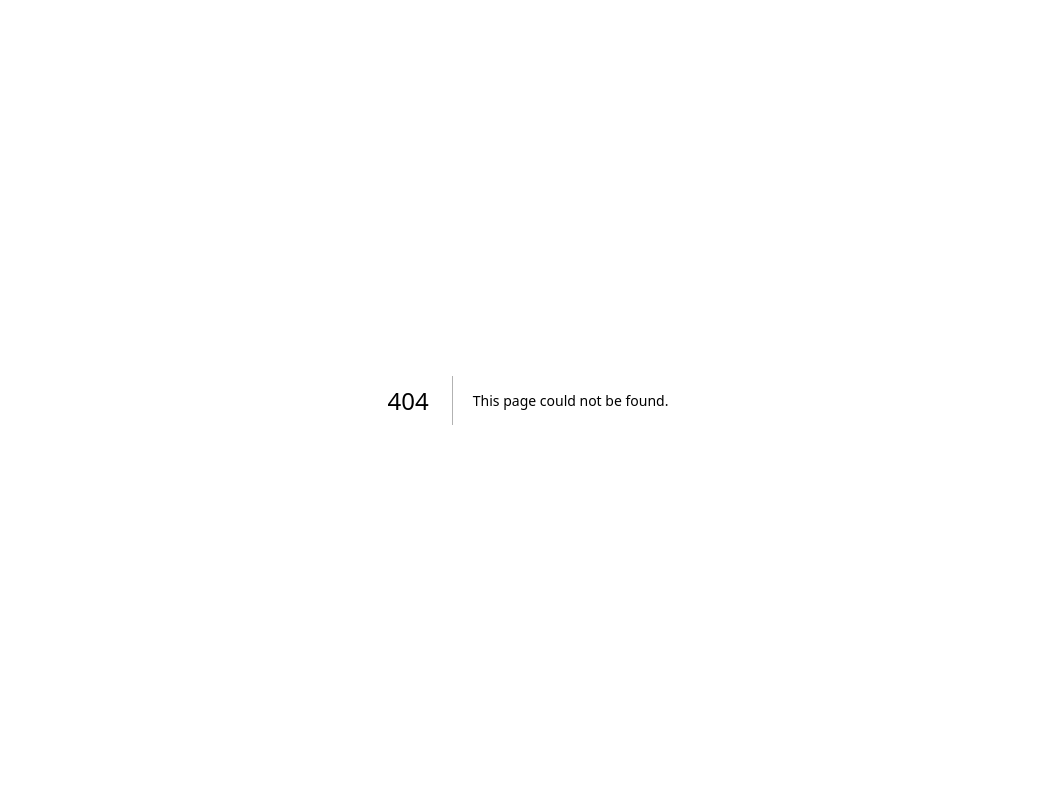
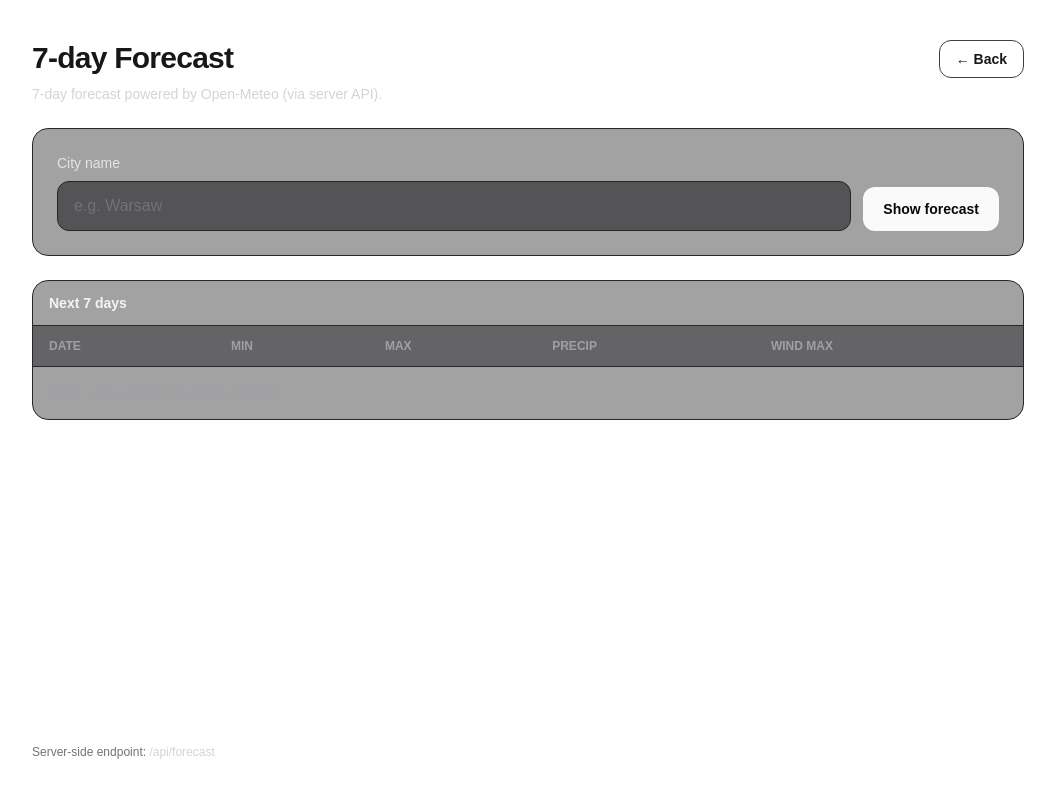
Before and after one commit to DawidZabek/weather-app, a Next.js app: page /forecast in a window 1280 px wide. Before the commit this address had no page. Shown: the whole page, without its empty margins (112-1167 px from the left). Built offline with nearby package versions, Linux system fonts and the light colour scheme.

Commit message:
Add forecast

```diff
--- /dev/null
+++ b/app/api/forecast/route.ts
@@ -0,0 +1,90 @@
+import { NextResponse } from "next/server";
+
+function normalizeCity(value: string | null) {
+  return String(value ?? "").trim();
+}
+
+export async function GET(req: Request) {
+  try {
+    const { searchParams } = new URL(req.url);
+    const city = normalizeCity(searchParams.get("city"));
+
+    if (!city) {
+      return NextResponse.json({ error: "Missing city" }, { status: 400 });
+    }
+
+    const geoUrl =
+      "https://geocoding-api.open-meteo.com/v1/search" +
+      `?name=${encodeURIComponent(city)}` +
+      "&count=1&language=en&format=json";
+
+    const geoRes = await fetch(geoUrl, { cache: "no-store" });
+    const geoData = await geoRes.json().catch(() => null);
+
+    if (!geoRes.ok || !geoData?.results?.length) {
+      return NextResponse.json(
+        { error: "City not found" },
+        { status: geoRes.ok ? 404 : 502 }
+      );
+    }
+
+    const place = geoData.results[0];
+    const lat = Number(place.latitude);
+    const lon = Number(place.longitude);
+
+    if (!Number.isFinite(lat) || !Number.isFinite(lon)) {
+      return NextResponse.json({ error: "Invalid geocoding result" }, { status: 502 });
+    }
+
+    const forecastUrl =
+      "https://api.open-meteo.com/v1/forecast" +
+      `?latitude=${encodeURIComponent(String(lat))}` +
+      `&longitude=${encodeURIComponent(String(lon))}` +
+      "&daily=temperature_2m_max,temperature_2m_min,precipitation_sum,wind_speed_10m_max" +
+      "&timezone=UTC";
+
+    const upRes = await fetch(forecastUrl, { cache: "no-store" });
+    const upData = await upRes.json().catch(() => null);
+
+    if (!upRes.ok || !upData?.daily?.time) {
+      return NextResponse.json(
+        {
+          error: "Upstream forecast API error",
+          upstreamStatus: upRes.status,
+          upstreamBody: upData,
+        },
+        { status: 502 }
+      );
+    }
+
+    const daily = upData.daily;
+
+    const days = (daily.time as string[]).slice(0, 7).map((date: string, i: number) => ({
+      date,
+      tempMax:
+        typeof daily.temperature_2m_max?.[i] === "number" ? daily.temperature_2m_max[i] : null,
+      tempMin:
+        typeof daily.temperature_2m_min?.[i] === "number" ? daily.temperature_2m_min[i] : null,
+      precipitationSum:
+        typeof daily.precipitation_sum?.[i] === "number" ? daily.precipitation_sum[i] : null,
+      windSpeedMax:
+        typeof daily.wind_speed_10m_max?.[i] === "number" ? daily.wind_speed_10m_max[i] : null,
+    }));
+
+    return NextResponse.json(
+      {
+        city: String(place.name ?? city),
+        country: place.country ?? null,
+        latitude: lat,
+        longitude: lon,
+        days,
+      },
+      { status: 200 }
+    );
+  } catch {
+    return NextResponse.json(
+      { error: "Server error while loading forecast" },
+      { status: 500 }
+    );
+  }
+}
--- /dev/null
+++ b/app/forecast/page.tsx
@@ -0,0 +1,177 @@
+"use client";
+
+import { useEffect, useMemo, useState } from "react";
+import Link from "next/link";
+import { useSearchParams } from "next/navigation";
+
+type ForecastDay = {
+  date: string;
+  tempMax: number | null;
+  tempMin: number | null;
+  precipitationSum: number | null;
+  windSpeedMax: number | null;
+};
+
+type ForecastResponse = {
+  city: string;
+  country: string | null;
+  latitude: number;
+  longitude: number;
+  days: ForecastDay[];
+};
+
+function formatNumber(value: number | null | undefined, unit: string) {
+  if (value === null || value === undefined) return "—";
+  return `${value}${unit}`;
+}
+
+export default function ForecastPage() {
+  const sp = useSearchParams();
+  const initialCity = (sp.get("city") ?? "").trim();
+
+  const [city, setCity] = useState(initialCity);
+  const [data, setData] = useState<ForecastResponse | null>(null);
+  const [error, setError] = useState<string | null>(null);
+  const [isLoading, setIsLoading] = useState(false);
+
+  const subtitle = useMemo(() => {
+    if (!data) return "7-day forecast powered by Open-Meteo (via server API).";
+    const countryPart = data.country ? `, ${data.country}` : "";
+    return `${data.city}${countryPart} · ${data.latitude.toFixed(4)}, ${data.longitude.toFixed(4)}`;
+  }, [data]);
+
+  async function loadForecast(nextCity: string) {
+    const normalized = nextCity.trim();
+    if (!normalized) {
+      setError("Please provide a city name.");
+      setData(null);
+      return;
+    }
+
+    setIsLoading(true);
+    setError(null);
+
+    try {
+      const res = await fetch(`/api/forecast?city=${encodeURIComponent(normalized)}`);
+      const body = await res.json().catch(() => null);
+
+      if (!res.ok) {
+        setData(null);
+        setError(body?.error ?? `Request failed with status ${res.status}`);
+        return;
+      }
+
+      setData(body as ForecastResponse);
+    } catch {
+      setData(null);
+      setError("Network error. Please try again.");
+    } finally {
+      setIsLoading(false);
+    }
+  }
+
+  useEffect(() => {
+    if (initialCity) {
+      loadForecast(initialCity);
+    }
+  }, []);
+
+  return (
+    <main className="mx-auto flex min-h-dvh max-w-5xl flex-col gap-6 px-4 py-10">
+      <header className="flex items-start justify-between gap-4">
+        <div>
+          <h1 className="text-2xl font-semibold tracking-tight sm:text-3xl">
+            7-day Forecast
+          </h1>
+          <p className="mt-2 text-sm text-zinc-300">{subtitle}</p>
+        </div>
+
+        <Link
+          href="/"
+          className="rounded-xl border border-zinc-700 px-4 py-2 text-sm font-semibold"
+        >
+          ← Back
+        </Link>
+      </header>
+
+      <section className="rounded-2xl border border-zinc-800 bg-zinc-900/40 p-4 sm:p-6">
+        <form
+          onSubmit={(e) => {
+            e.preventDefault();
+            loadForecast(city);
+          }}
+          className="flex flex-col gap-3 sm:flex-row sm:items-end"
+        >
+          <div className="flex-1">
+            <label className="mb-2 block text-sm font-medium text-zinc-200">
+              City name
+            </label>
+            <input
+              value={city}
+              onChange={(e) => setCity(e.target.value)}
+              placeholder="e.g. Warsaw"
+              className="w-full rounded-xl border border-zinc-800 bg-zinc-950/50 px-4 py-3 text-zinc-50 placeholder:text-zinc-500 outline-none focus:border-zinc-600"
+            />
+          </div>
+
+          <button
+            type="submit"
+            disabled={isLoading}
+            className="rounded-xl bg-zinc-50 px-5 py-3 text-sm font-semibold text-zinc-950 disabled:cursor-not-allowed disabled:opacity-60"
+          >
+            {isLoading ? "Loading..." : "Show forecast"}
+          </button>
+        </form>
+
+        {error && (
+          <div className="mt-4 rounded-xl border border-red-900/40 bg-red-950/40 px-4 py-3 text-sm text-red-200">
+            {error}
+          </div>
+        )}
+      </section>
+
+      <section className="overflow-hidden rounded-2xl border border-zinc-800 bg-zinc-900/40">
+        <div className="border-b border-zinc-800 px-4 py-3 text-sm font-semibold text-zinc-100">
+          Next 7 days
+        </div>
+
+        <div className="overflow-x-auto">
+          <table className="w-full min-w-[720px] text-left text-sm">
+            <thead className="bg-zinc-950/40 text-xs uppercase text-zinc-400">
+              <tr>
+                <th className="px-4 py-3">Date</th>
+                <th className="px-4 py-3">Min</th>
+                <th className="px-4 py-3">Max</th>
+                <th className="px-4 py-3">Precip</th>
+                <th className="px-4 py-3">Wind max</th>
+              </tr>
+            </thead>
+            <tbody>
+              {(data?.days ?? []).map((d) => (
+                <tr key={d.date} className="border-t border-zinc-800">
+                  <td className="px-4 py-3 font-semibold text-zinc-100">{d.date}</td>
+                  <td className="px-4 py-3">{formatNumber(d.tempMin, "°C")}</td>
+                  <td className="px-4 py-3">{formatNumber(d.tempMax, "°C")}</td>
+                  <td className="px-4 py-3">{formatNumber(d.precipitationSum, " mm")}</td>
+                  <td className="px-4 py-3">{formatNumber(d.windSpeedMax, " km/h")}</td>
+                </tr>
+              ))}
+
+              {!data?.days?.length && (
+                <tr className="border-t border-zinc-800">
+                  <td className="px-4 py-4 text-zinc-400" colSpan={5}>
+                    Enter a city name to load the forecast.
+                  </td>
+                </tr>
+              )}
+            </tbody>
+          </table>
+        </div>
+      </section>
+
+      <footer className="mt-auto text-xs text-zinc-500">
+        Server-side endpoint: <span className="text-zinc-300">/api/forecast</span>
+      </footer>
+    </main>
+  );
+}
--- a/app/page.tsx
+++ b/app/page.tsx
@@ -228,6 +228,12 @@ export default function HomePage() {
       >
         🌍 Weather Map
       </Link>
+      <Link
+      href={`/forecast?city=${encodeURIComponent(city.trim())}`}
+      className="rounded-xl border border-zinc-700 px-4 py-2 text-sm font-semibold"
+    >
+      📅 7-day Forecast
+    </Link>
 
       {!isLoggedIn ? (
         <>
```
